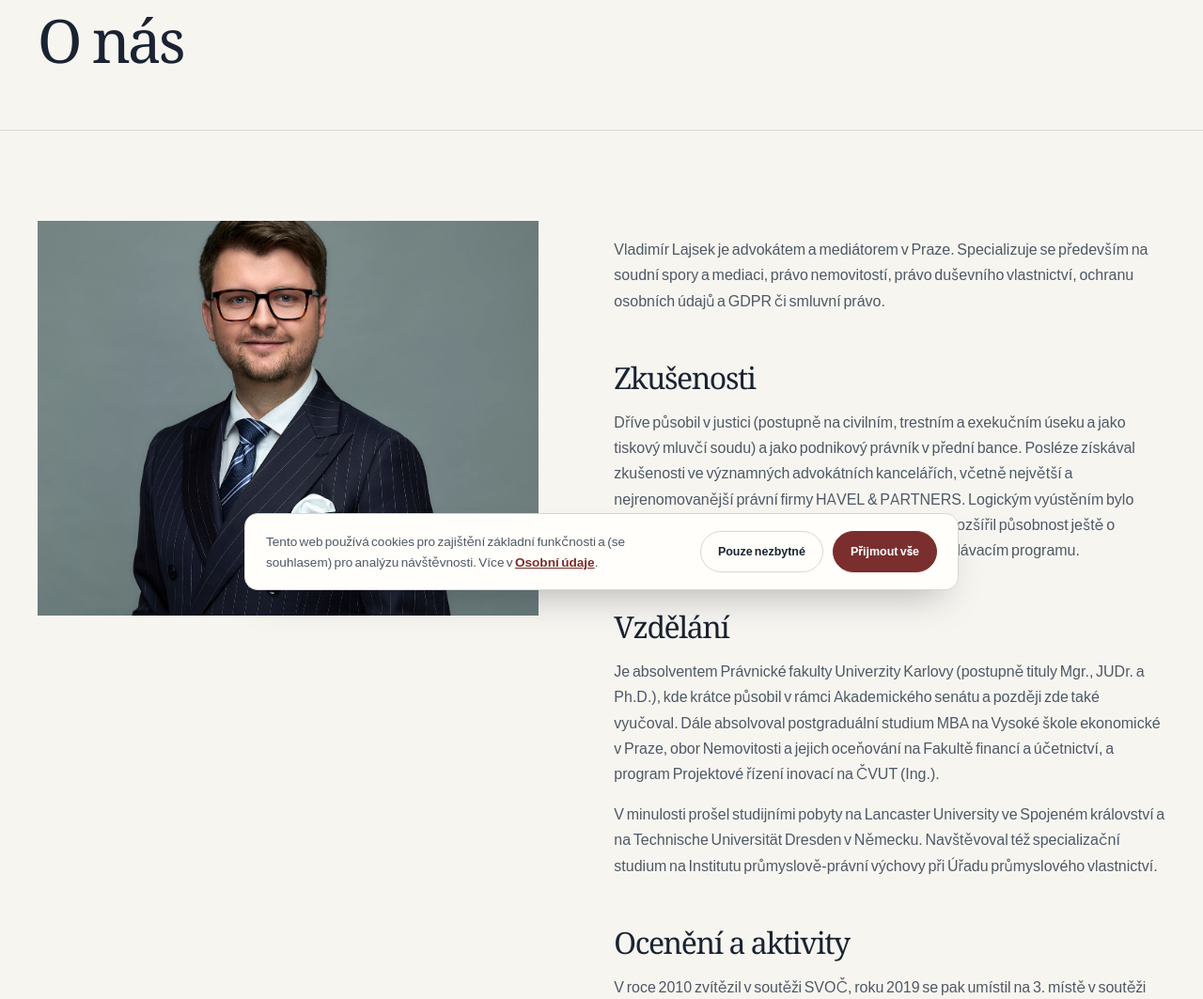
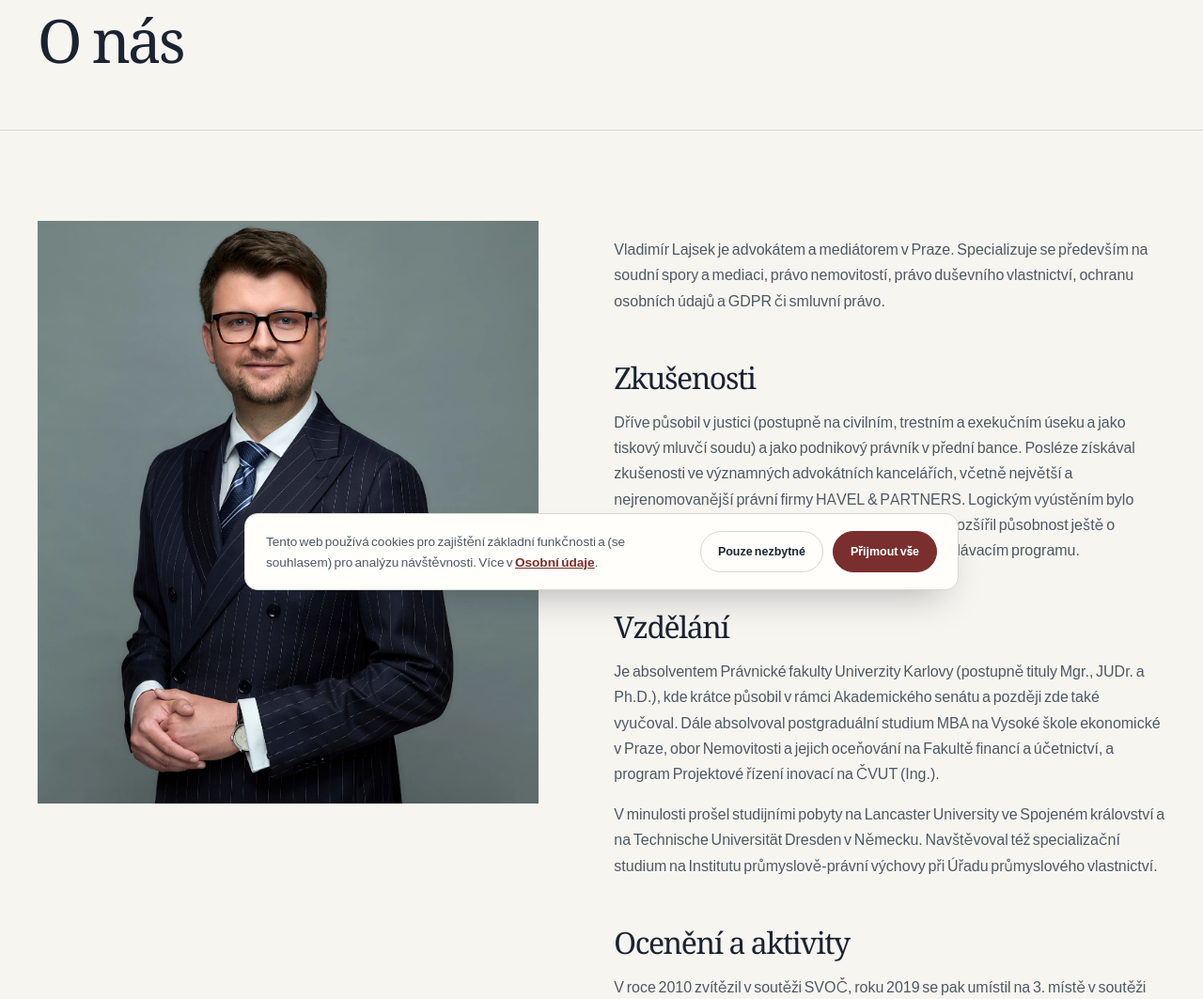
Before and after one commit to Danas2008/LajsekLegal, a Django app: page /o-nas/ in a window 1280 px wide. Shown: the part 156-1219 px from the top of the page at 94% size. Run offline with Django 5.2, Linux system fonts and the light colour scheme; data that the repository does not hold is empty.

Commit message:
feat: adjust bio image slot height for improved layout consistency

```diff
--- a/static/css/style.css
+++ b/static/css/style.css
@@ -946,7 +946,6 @@ blockquote footer span {
 
 .bio .image-slot {
   margin-bottom: 39px;
-  min-height: 420px;
 }
 
 .bio .image-slot img {
@@ -1374,6 +1373,7 @@ blockquote footer span {
     position: sticky;
     top: 105px;
     margin-bottom: 0;
+    min-height: 620px;
   }
 
   .map-embed {
```
